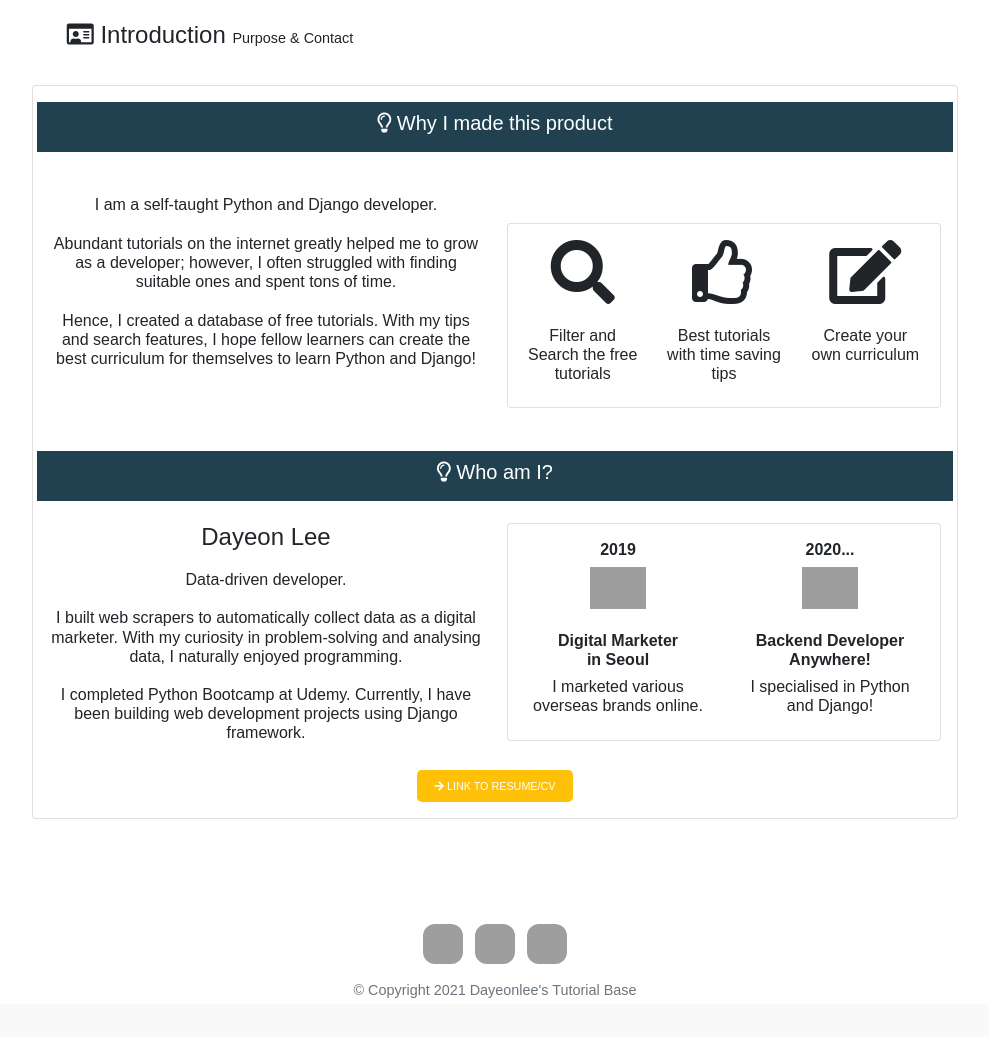
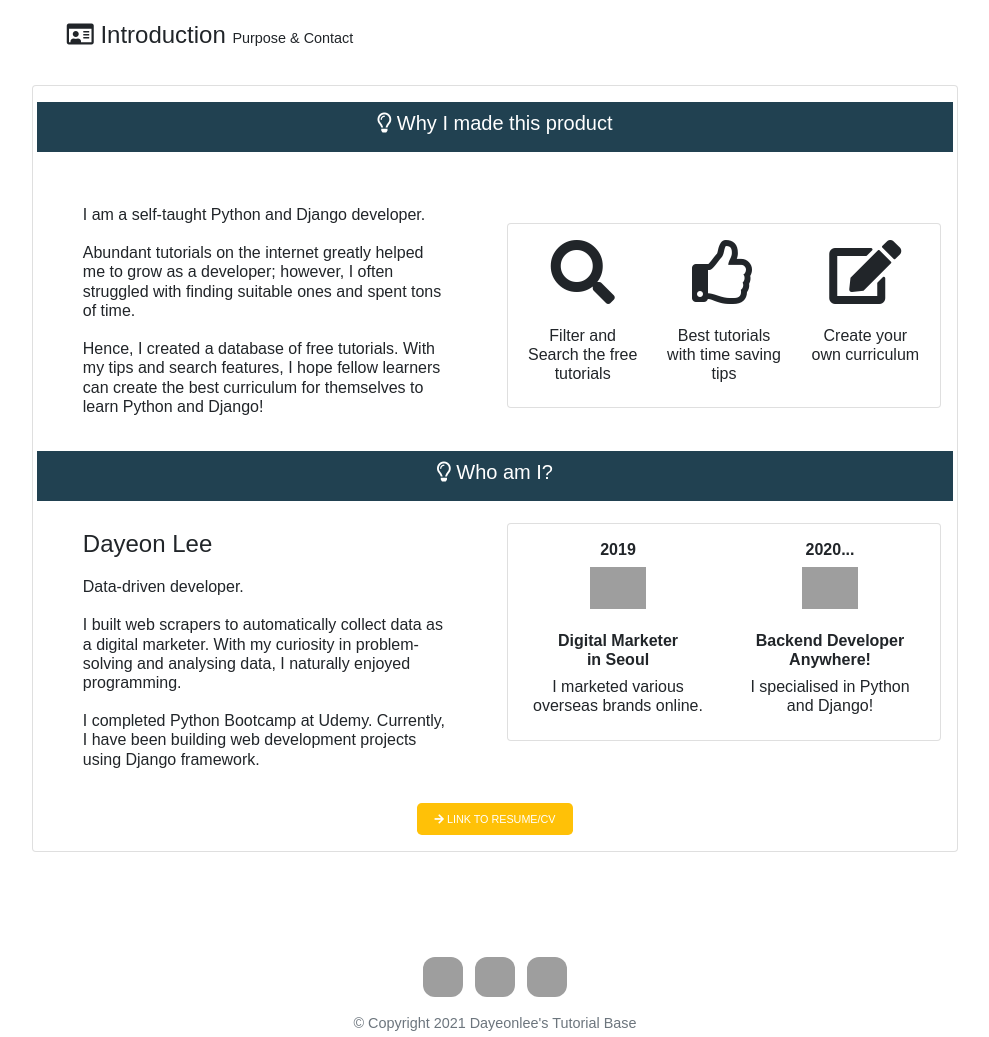
Before and after one commit to day-lee/2021_Tutorial_Base, a Django app: page /contact/ in a window 1280 px wide. Shown: the part 57-1094 px from the top of the page, without its empty margins (145-1134 px from the left). Before the commit the page ends 1055 px from the top, so only its background shows below. Run offline with Django 3.2, Linux system fonts and the light colour scheme; some libraries are stand-ins or nearby versions; grey boxes are pictures that could not be loaded.

Commit message:
Change text-align

```diff
--- a/static/css/main.css
+++ b/static/css/main.css
@@ -394,7 +394,7 @@
 
 /* Contact */
 
-    .purpose-statement-en {
+    .intro-statement {
         text-align: left;
         padding: 7px 5%;
         font-color: black;
--- a/templates/contact.html
+++ b/templates/contact.html
@@ -22,7 +22,7 @@
                   <div class="col-md">
                       <h5><i class="far fa-lightbulb"></i> Why I made this product</h5></div></div><br>
                   <div class="row">
-                    <div class="col-sm-6 purpose-statement">
+                    <div class="col-sm-6 intro-statement">
                     <br>
                         <h6>I am a self-taught Python and Django developer. <br><br>
                         Abundant tutorials on the internet greatly helped me to grow as a developer;
```
